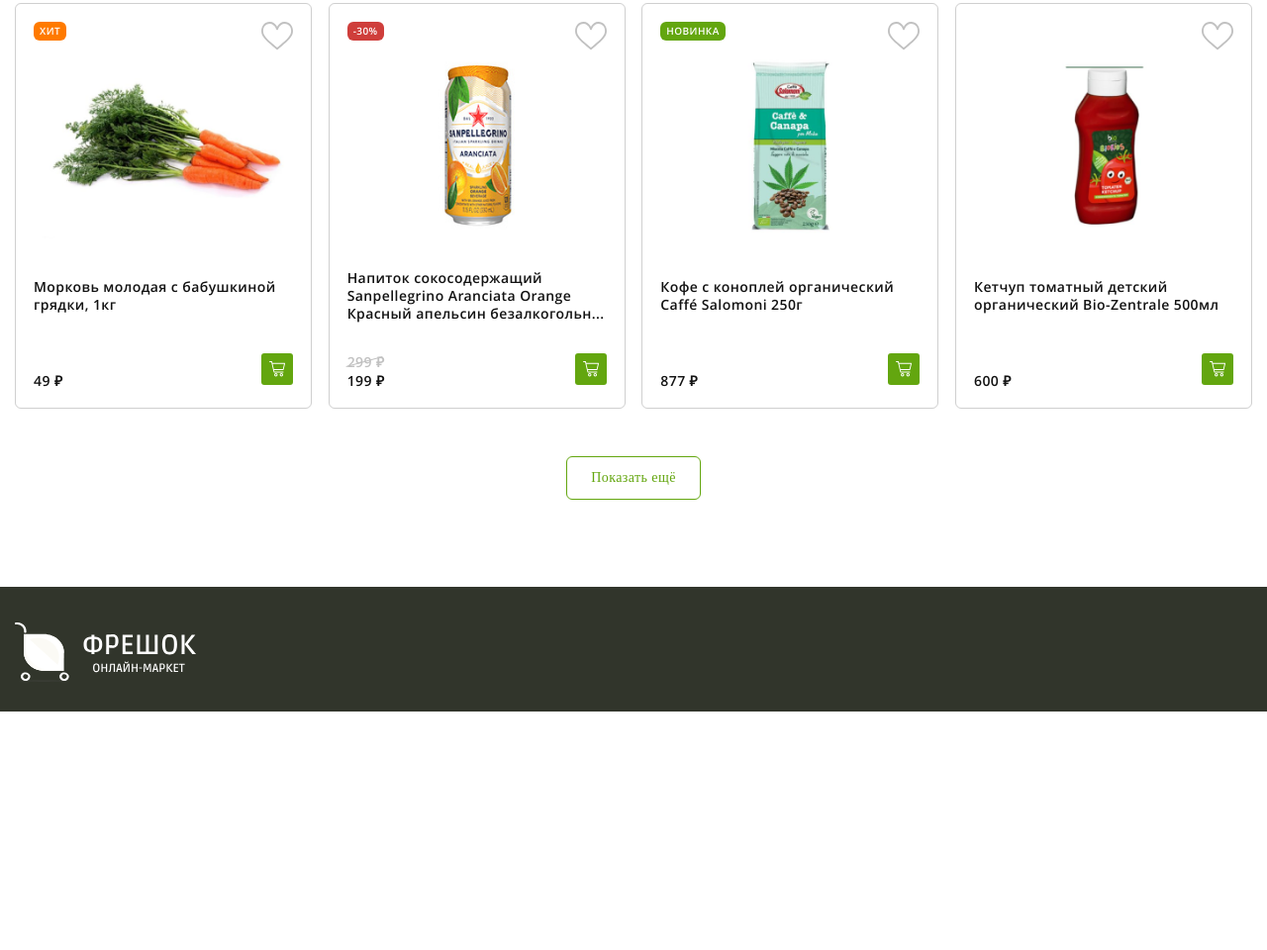
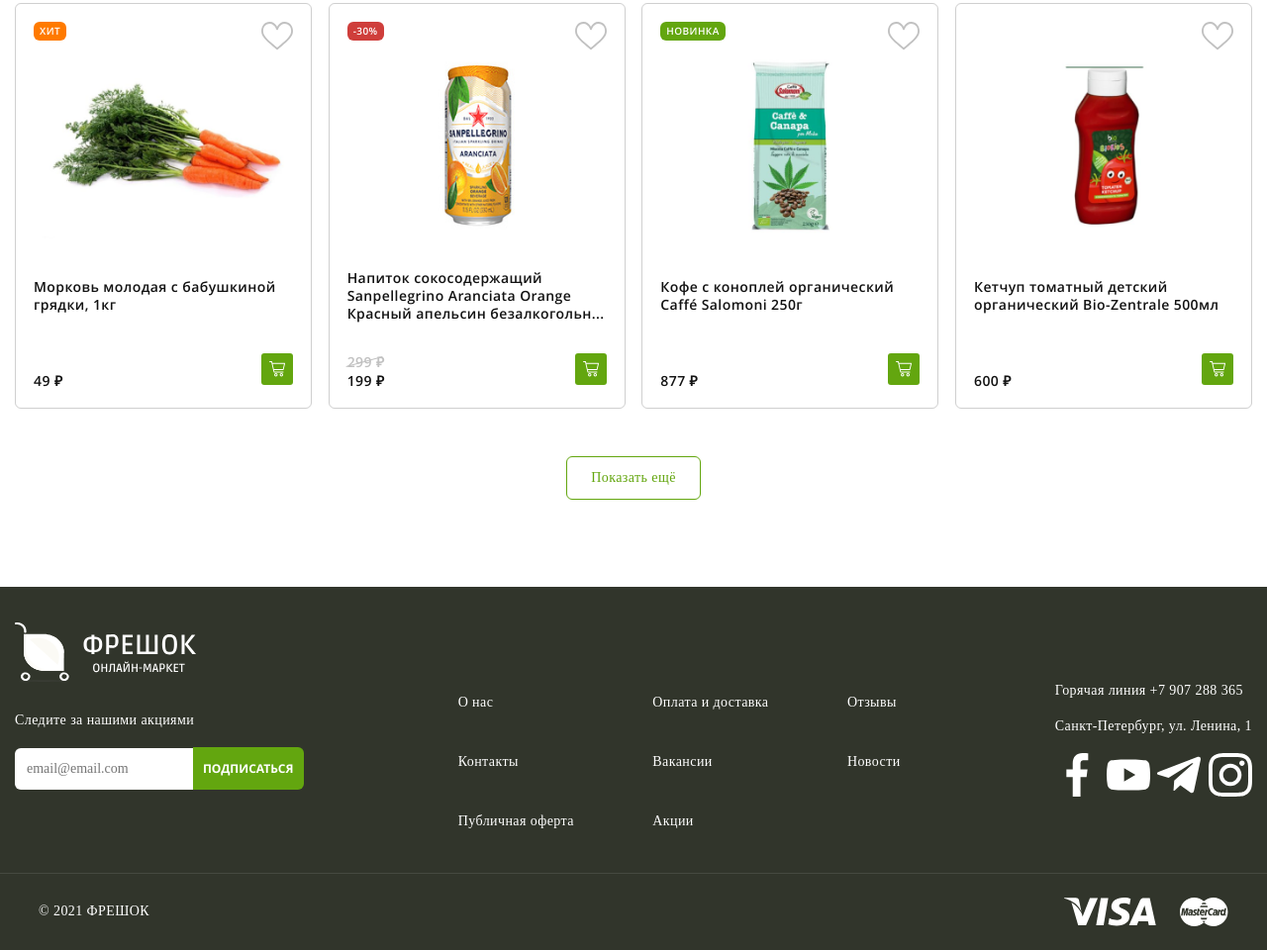
Before and after one commit to Artem-Smirnoff/FrashOk, a website: page app/index.html in a window 1280 px wide. Shown: the part 1562-2522 px from the top of the page at 99% size. Before the commit the page ends 2281 px from the top, so only its background shows below. Drawn offline with Linux system fonts and the light colour scheme; files whose address does not match are found by name.

Commit message:
added footter

```diff
--- a/app/index.html
+++ b/app/index.html
@@ -381,16 +381,88 @@
       <a class="logo footer__logo" href="#"><img src="images/icons/logo.svg" alt="логотип" class="logo__img"></a>
       <div class="footer__inner">
         <div class="footer__form">
+          <p class="footer__text">Следите за нашими акциями</p>
+          <input class="footer__email" id="e-mail" type="text" placeholder="email@email.com">
+          <button class="footer__button" type="submit">ПОДПИСАТЬСЯ</button>
+        </div>
+        <div class="footer__menu">
+          <ul class="footer__list">
+            <li class="footer__item">
+              <a class="footer__item-link" href="">О нас</a>
+            </li>
 
+            <li class="footer__item">
+              <a class="footer__item-link" href="">Контакты</a>
+            </li>
+
+            <li class="footer__item">
+              <a class="footer__item-link" href="">Публичная оферта</a>
+            </li>
+          </ul>
+
+          <ul class="footer__list">
+            <li class="footer__item">
+              <a class="footer__item-link" href="">Оплата и доставка</a>
+            </li>
+
+            <li class="footer__item">
+              <a class="footer__item-link" href="">Вакансии</a>
+            </li>
+
+            <li class="footer__item">
+              <a class="footer__item-link" href="">Акции</a>
+            </li>
+          </ul>
+
+          <ul class="footer__list">
+            <li class="footer__item">
+              <a class="footer__item-link" href="">Отзывы</a>
+            </li>
+
+            <li class="footer__item">
+              <a class="footer__item-link" href="">Новости</a>
+            </li>
+          </ul>
         </div>
-        <ul class="footer__menu">
+        <address class="address">
+          <a class="address__phone" href="tel:+7907288365">Горячая линия
+            +7 907 288 365</a>
+          <p class="address__text">Санкт-Петербург, ул. Ленина, 1</p>
 
-        </ul>
-      </div>
-      <div class="footer__bottom">
+          <ul class="social">
+            <li class="social__item">
+              <a href="" class="social__link social__link--facebook"></a>
+            </li>
 
+            <li class="social__item">
+              <a href="" class="social__link social__link--youtube"></a>
+            </li>
+
+            <li class="social__item">
+              <a href="" class="social__link social__link--telegram"></a>
+            </li>
+
+            <li class="social__item">
+              <a href="" class="social__link social__link--instagram"></a>
+            </li>
+          </ul>
+        </address>
       </div>
     </div>
+
+
+    <div class="footer__bottom">
+      <div class="container">
+        <div class="footer__bottom-wrap">
+           <p class="copy">© 2021 ФРЕШОК</p>
+           <div class="pay">
+             <a href="#" class="visa"></a>
+             <a href="#" class="master-card"></a>
+           </div>
+        </div>
+      </div>
+    </div>
+
   </footer>
 
   <script src="js/mixitup.min.js"></script>
--- a/app/scss/_global.scss
+++ b/app/scss/_global.scss
@@ -112,3 +112,52 @@
     background-color: $red-900;
   }
 }
+
+.social {
+  max-width: 230px;
+  display: flex;
+  justify-content: space-between;
+
+  &__link {
+    display: block;
+    background-repeat: no-repeat;
+    background-size: cover;
+    background-position: center;
+    width: 44px;
+    height: 44px;
+  }
+
+  &__link--facebook {
+    background-image: url('../images/icons/facebook.svg');
+  }
+
+  &__link--youtube {
+    background-image: url('../images/icons/youtube.svg');
+  }
+
+  &__link--telegram {
+    background-image: url('../images/icons/telegram.svg');
+  }
+
+  &__link--instagram {
+    background-image: url('../images/icons/instagram.svg');
+  }
+}
+
+.pay {
+  display: flex;
+
+}
+
+.visa {
+  width: 93px;
+  height: 29px;
+  background-image: url('../images/icons/visa.svg');
+  margin-right: 24px;
+}
+
+.master-card {
+  width: 49px;
+  height: 29px;
+  background-image: url('../images/icons/mc.svg');
+}
--- a/app/scss/style.scss
+++ b/app/scss/style.scss
@@ -179,13 +179,16 @@
     background-color: $dark-800;
     color: $white;
     transition: box-shadow 0.4s, background-color 0.4s, color 0.4s;
+
     &:focus {
       box-shadow: 0px 0px 0px 4px rgba(255, 255, 255, 0.5);
       outline: transparent;
     }
+
     &:hover {
       background-color: rgba(49, 53, 43, 0.85);
     }
+
     &:active {
       color: #ffffff80;
     }
@@ -442,11 +445,83 @@
 .footer {
   padding-top: 36px;
   background-color: $dark-800;
+  font-family: 'OpenSans-Regular';
+  font-weight: 400;
+  color: $white;
+  font-style: normal;
+
   &__inner {
     display: flex;
+    justify-content: space-between;
+    padding-bottom: 12px;
   }
+
   &__form {
     padding-top: 30px;
+  }
+
+  &__text {
+    margin-bottom: 18px;
+  }
+
+  &__email {
+    border-radius: 6px 0px 0px 6px;
+    padding: 12px;
+    border: none;
+    max-width: 180px;
+  }
+
+  &__button {
+    padding: 14px 10px 13px;
+    border: none;
+    border-radius: 0 6px 6px 0;
+    margin-left: -4px;
+    font-family: 'OpenSans-Bold';
+    font-weight: 700;
+    font-size: 12px;
+    color: $white;
+    background-color: $green-900;
+  }
+
+  &__menu {
+    display: flex;
+    justify-content: space-between;
+    align-items: flex-start;
+    max-width: 467px;
+    width: 100%;
+  }
+
+  &__item-link {
+    display: inline-block;
+    color: $white;
+    padding: 12px 10px;
+  }
+
+  &__item {
+    margin-bottom: 18px;
+  }
+
+  &__bottom {
+    border-top: 1px solid rgba(255, 255, 255, 0.1);
+    padding: 24px 24px;
+  }
+  &__bottom-wrap {
+    display: flex;
+    justify-content: space-between;
+    align-items: center;
+  }
+}
+
+.address {
+  font-style: normal;
+  &__phone {
+    display: block;
+    color: $white;
+    margin-bottom: 18px;
+  }
+
+  &__text {
+    margin-bottom: 18px;
   }
 }
 
@@ -454,4 +529,6 @@
 
 
 
+
+
 @import 'media';
```
Also changed, not shown: app/css/style.min.css, app/images/icons/facebook.svg (added), app/images/icons/instagram.svg (added), app/images/icons/mc.svg (added), app/images/icons/telegram.svg (added), app/images/icons/visa.svg (added), app/images/icons/youtube.svg (added).
